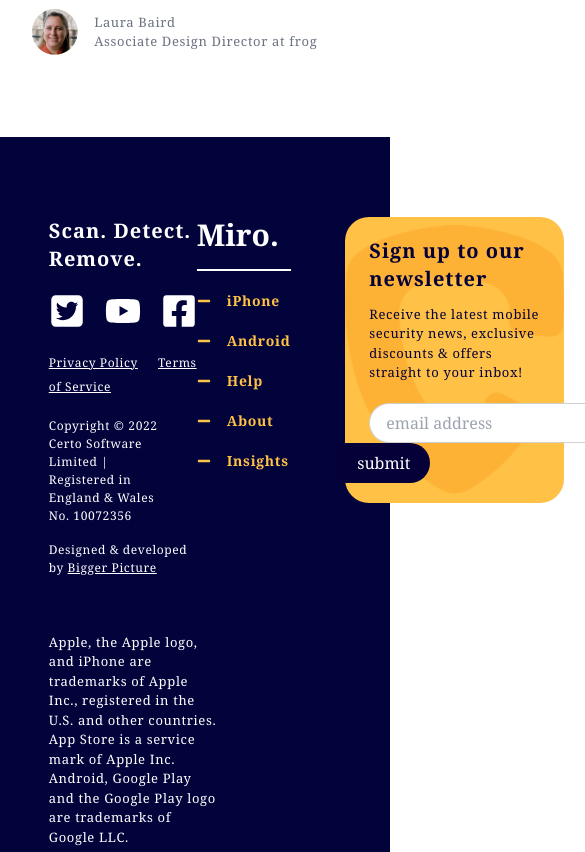
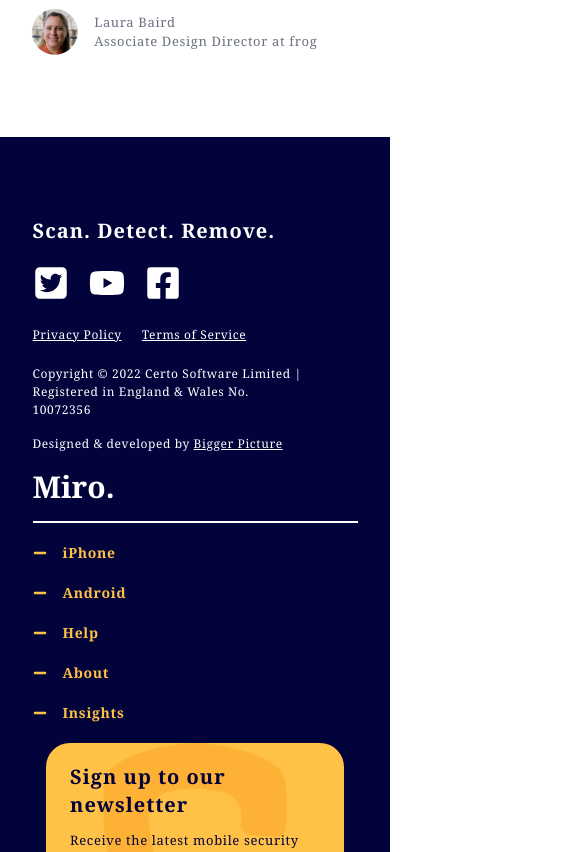
Before and after one commit to Mdabdullah3/Job-Task-React, a React (Create React App) app: page / in a window 390 px wide. Shown: the part 7020-7872 px from the top of the page, 585 px wide, since content can reach past the window. Built offline with nearby package versions, Linux system fonts and the light colour scheme.

Commit message:
project responsive for all device

```diff
--- a/src/Shared/Footer.jsx
+++ b/src/Shared/Footer.jsx
@@ -5,8 +5,8 @@
 const Footer = () => {
   return (
     <div className="bg-[#02033B] mt-20">
-      <div className="w-9/12 mx-auto text-white flex justify-between items-start pt-20">
-        <div className=" flex justify-between flex-1">
+      <div className="md:w-9/12 w-10/12 mx-auto text-white md:flex justify-between items-start pt-20">
+        <div className=" md:flex justify-between flex-1">
           <div>
             <h1 className="font-bold tracking-wider text-xl">
               Scan. Detect. Remove.
@@ -34,7 +34,7 @@
             </h1>
           </div>
           <div>
-            <h1 className="text-3xl font-bold">Miro.</h1>
+            <h1 className="text-3xl font-bold lg:mt-0 mt-4">Miro.</h1>
             <h1 className="border-[1px] border-white mt-4"> </h1>
             <div className="text-[#FFC247] flex flex-col gap-5 mt-5 text-sm">
               <button className="flex items-center gap-4 tracking-wider font-[600]">
@@ -60,9 +60,9 @@
             </div>
           </div>
         </div>
-        <div className="flex-1 ">
+        <div className="flex-1 lg:mt-0 mt-5">
           <div
-            className="bg-[#FFC247] text-secondary rounded-3xl w-8/12 mx-auto px-6 py-5"
+            className="bg-[#FFC247] text-secondary rounded-3xl w-11/12 lg:w-8/12 mx-auto px-6 py-5"
             style={{
               backgroundImage: `url(${background})`,
               backgroundRepeat: "no-repeat",
@@ -77,7 +77,7 @@
               Receive the latest mobile security news, exclusive discounts &
               offers straight to your inbox!
             </p>
-            <div className="w-full relative mt-5">
+            <div className="w-full relative mt-5 flex">
               <input
                 type="email"
                 name=""
@@ -85,15 +85,15 @@
                 placeholder="email address"
                 id=""
               />
-              <button className="px-5 -ml-8 h-10 bg-secondary text-white rounded-r-full">
+              <button className="px-3 -ml-8 h-10 bg-secondary text-white rounded-r-full">
                 submit
               </button>
             </div>
           </div>
         </div>
       </div>
-      <div className="w-9/12 mx-auto">
-        <h1 className="text-white w-7/12 pt-14 tracking-wider text-[13px] pb-20">
+      <div className="lg:w-9/12 w-10/12 mx-auto">
+        <h1 className="text-white mlg:w-7/12 pt-14 tracking-wider text-[13px] pb-20">
           Apple, the Apple logo, and iPhone are trademarks of Apple Inc.,
           registered in the U.S. and other countries. App Store is a service
           mark of Apple Inc. Android, Google Play and the Google Play logo are
```
